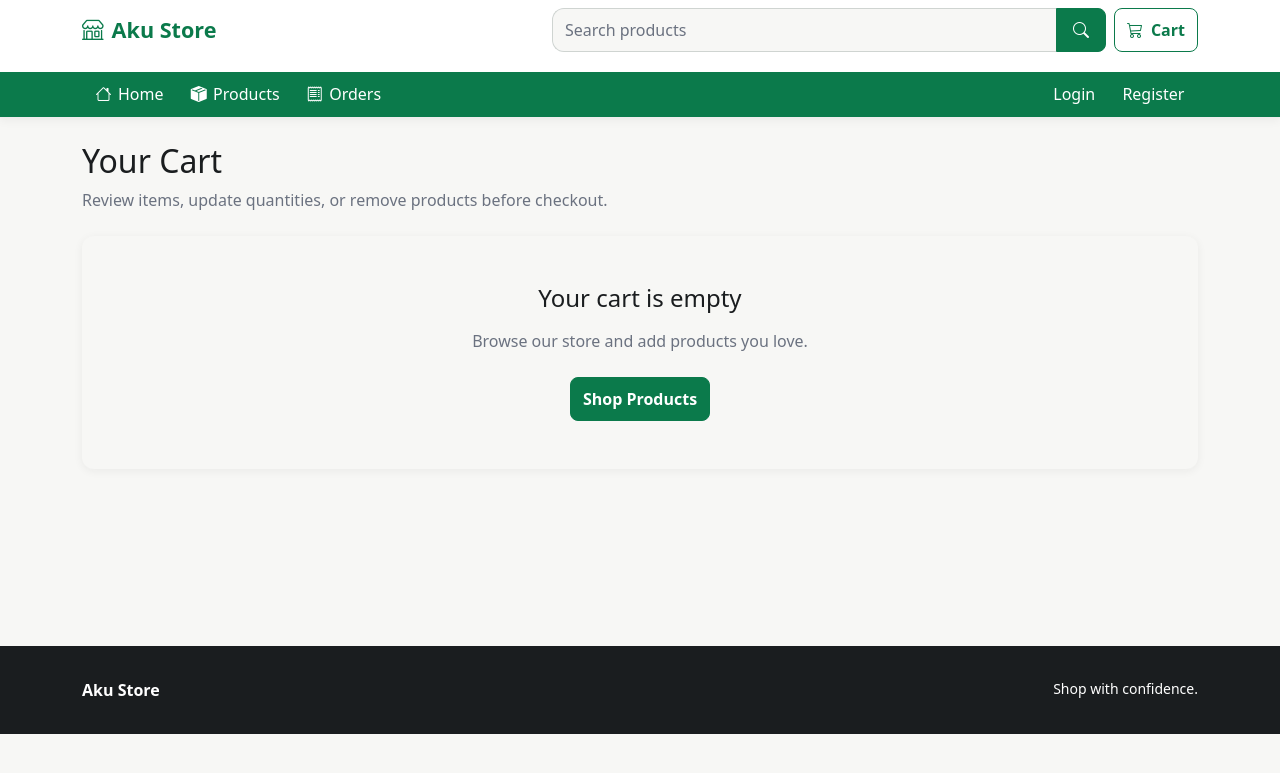
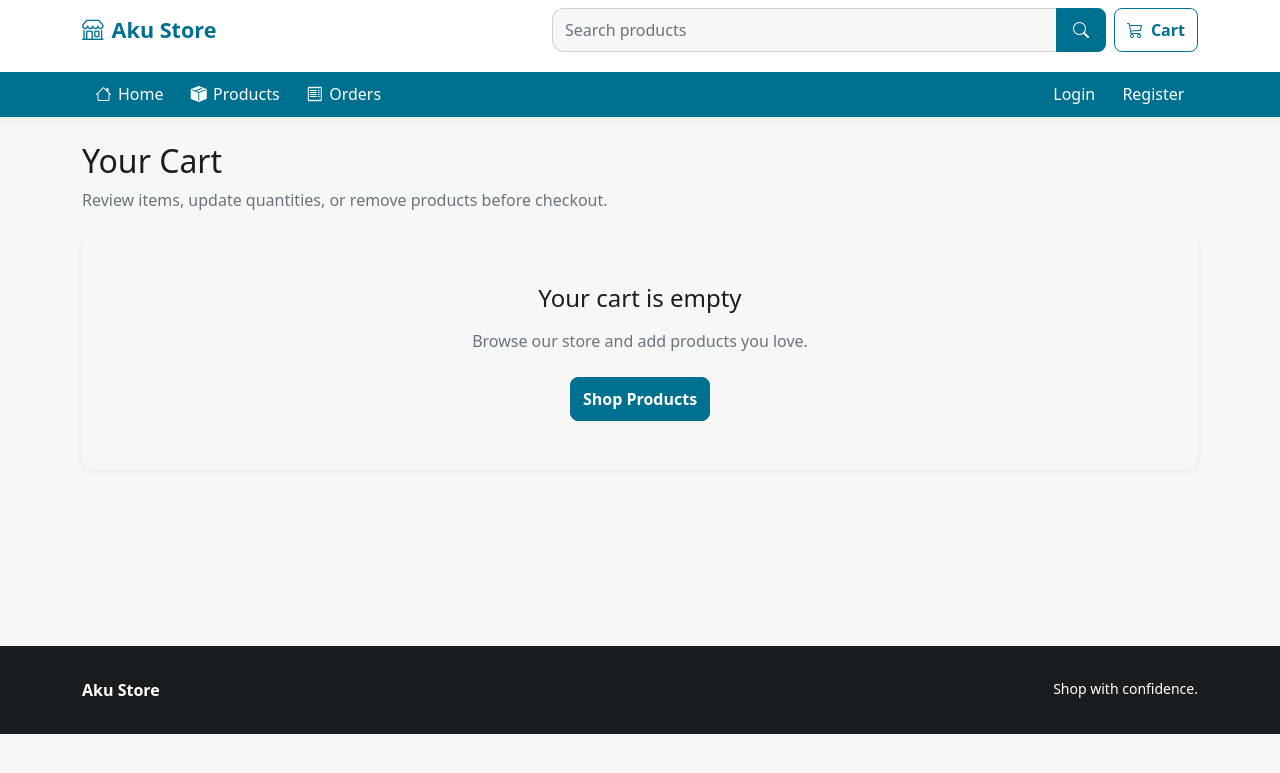
Before and after one commit to KeliSek/ecommerce-platform, a Django app: page /cart/ in a window 1280 px wide. Shown: the top 773 px of the page. Run offline with Django 5.2, Linux system fonts and the light colour scheme; style sheets or scripts are compiled from the project's sources; some libraries are stand-ins or nearby versions.

Commit message:
feat: add django-axes for enhanced security and update theme colors

```diff
--- a/requirements.txt
+++ b/requirements.txt
@@ -6,6 +6,7 @@ cloudinary==1.46.2
 crispy-bootstrap5==2026.3; python_version >= '3.9'
 dj-database-url==3.1.2; python_version >= '3.10'
 django==6.1.1; python_version >= '3.12'
+django-axes==8.3.1; python_version >= '3.10'
 django-cloudinary-storage==0.3.0
 django-crispy-forms==2.7; python_version >= '3.10'
 django-htmx==1.29.0; python_version >= '3.10'
--- a/static/css/theme.css
+++ b/static/css/theme.css
@@ -1,18 +1,18 @@
 :root {
-    --brand: #0b7a4b;
-    --brand-dark: #085c39;
-    --accent: #f5b301;
+    --brand: #007090;
+    --brand-dark: #006989;
+    --accent: #01a7c2;
     --ink: #1a1d1f;
     --muted: #6b7280;
     --bg: #f7f7f5;
     --surface: #ffffff;
-    --success: #1e8e3e;
+    --success: #007090;
     --danger: #c62828;
     --radius: 12px;
     --shadow-sm: 0 2px 10px rgba(26, 29, 31, 0.06);
     --shadow-md: 0 8px 24px rgba(26, 29, 31, 0.09);
     --bs-primary: var(--brand);
-    --bs-primary-rgb: 11, 122, 75;
+    --bs-primary-rgb: 0, 112, 144;
     --bs-body-bg: var(--bg);
     --bs-body-color: var(--ink);
     --bs-secondary-color: var(--muted);
--- a/static/scss/_theme-merge.scss
+++ b/static/scss/_theme-merge.scss
@@ -3,7 +3,7 @@
 
 // Only merge if both maps exist to avoid undefined variable errors
 @if variable-exists(theme-colors) and variable-exists(custom-theme-colors) {
-  $theme-colors: map-merge($custom-theme-colors, $theme-colors);
+  $theme-colors: map-merge($theme-colors, $custom-theme-colors);
 } @else if variable-exists(custom-theme-colors) {
   $theme-colors: $custom-theme-colors;
 }
--- a/static/scss/_variables.scss
+++ b/static/scss/_variables.scss
@@ -16,6 +16,11 @@ $border-radius: 0.5rem;
 // keep only project variables here (bootstrap imports are handled in main.scss)
 // Custom theme colors to be merged after Bootstrap's variables are loaded
 $custom-theme-colors: (
-  "altlight": #fbf5e5,
-  "altdark": #c29938,
+  "primary": $cerulean,
+  "secondary": $cool-steel,
+  "light": $platinum,
+  "dark": $cerulean-dark,
+  "info": $pacific-blue,
+  "altlight": $platinum,
+  "altdark": $cerulean-dark,
 );
```
Also changed, not shown: config/settings.py (+11 -0 lines), 2 other files.
